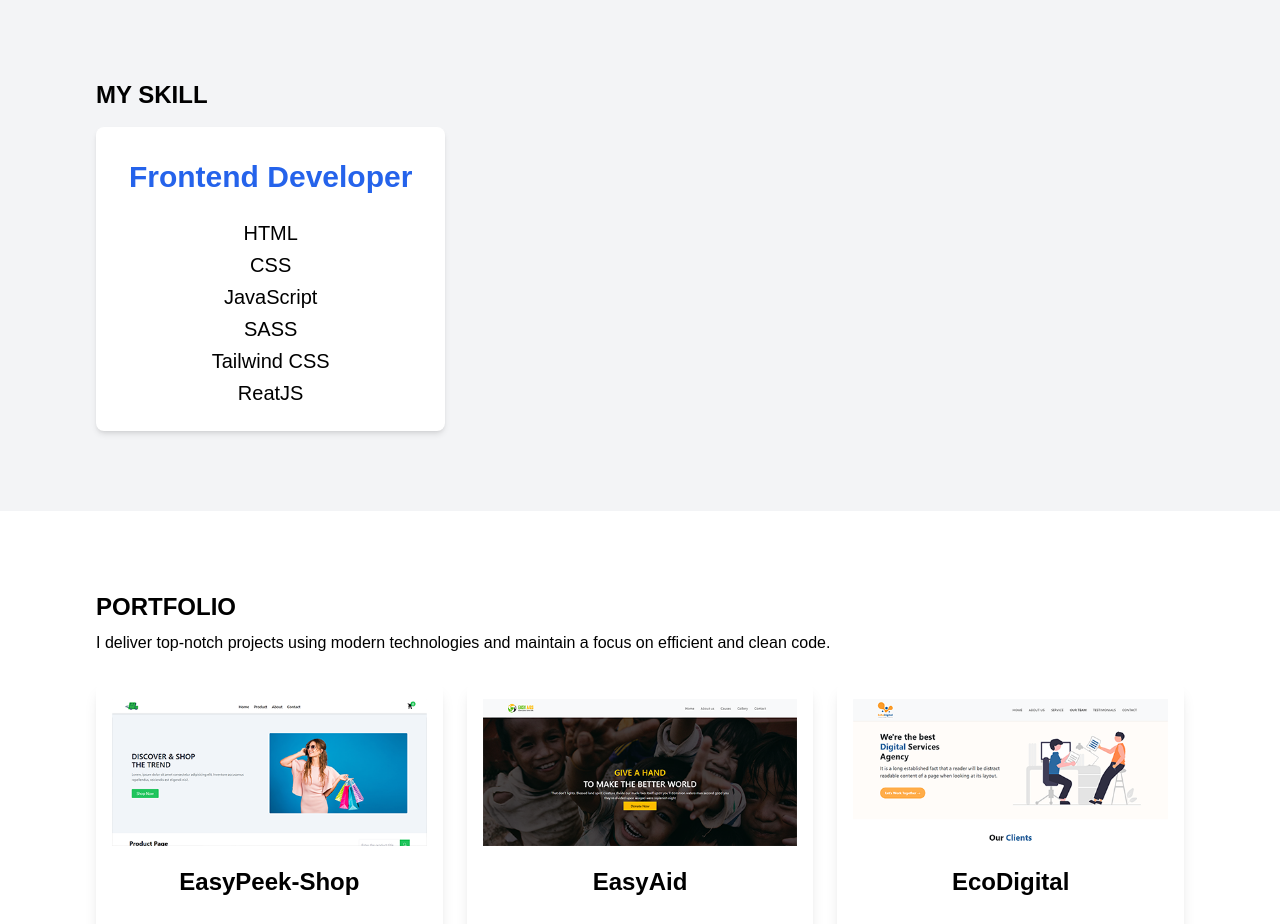
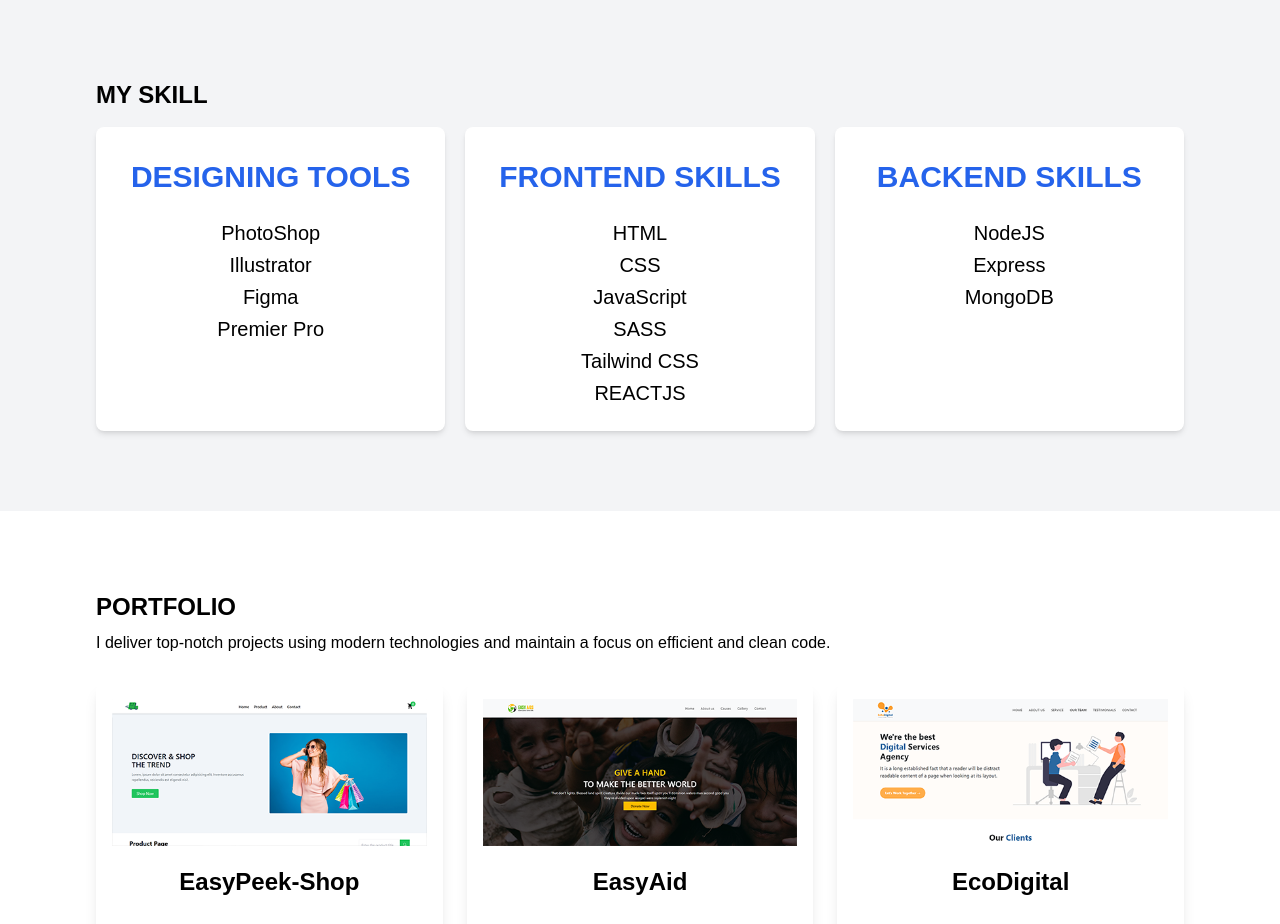
Before and after one commit to ShlokShrestha/myportfolio, a React (Create React App) app: page / in a window 1280 px wide. Shown: the part 1360-2284 px from the top of the page. Built offline with nearby package versions, Linux system fonts and the light colour scheme.

Commit message:
change in skill page

```diff
--- a/src/components/Skill.jsx
+++ b/src/components/Skill.jsx
@@ -9,11 +9,21 @@ const About = () => {
           A dedicated Front-End Developer based in Kathmandu, Nepal
         </h3> */}
       </div>
-
       <div className="grid lg:grid-cols-3 md:grid-cols-2 grid-cols-1 gap-5">
         <div className="bg-white py-5 px-5 shadow-md rounded-lg">
           <h2 className="text-center font-semibold text-3xl mt-3 mb-6 text-blue-600">
-            Frontend Developer
+            DESIGNING TOOLS
+          </h2>
+          <div className="text-center text-xl font-medium">
+            <p className="my-1">PhotoShop</p>
+            <p className="my-1">Illustrator</p>
+            <p className="my-1">Figma</p>
+            <p className="my-1">Premier Pro</p>
+          </div>
+        </div>
+        <div className="bg-white py-5 px-5 shadow-md rounded-lg">
+          <h2 className="text-center font-semibold text-3xl mt-3 mb-6 text-blue-600">
+            FRONTEND SKILLS
           </h2>
           <div className="text-center text-xl font-medium">
             <p className="my-1">HTML</p>
@@ -21,10 +31,19 @@ const About = () => {
             <p className="my-1">JavaScript</p>
             <p className="my-1">SASS</p>
             <p className="my-1">Tailwind CSS</p>
-            <p className="my-1">ReatJS</p>
+            <p className="my-1">REACTJS</p>
           </div>
         </div>
-
+        <div className="bg-white py-5 px-5 shadow-md rounded-lg">
+          <h2 className="text-center font-semibold text-3xl mt-3 mb-6 text-blue-600">
+            BACKEND SKILLS
+          </h2>
+          <div className="text-center text-xl font-medium">
+            <p className="my-1">NodeJS</p>
+            <p className="my-1">Express</p>
+            <p className="my-1">MongoDB</p>
+          </div>
+        </div>
       </div>
     </div>
   );
```
